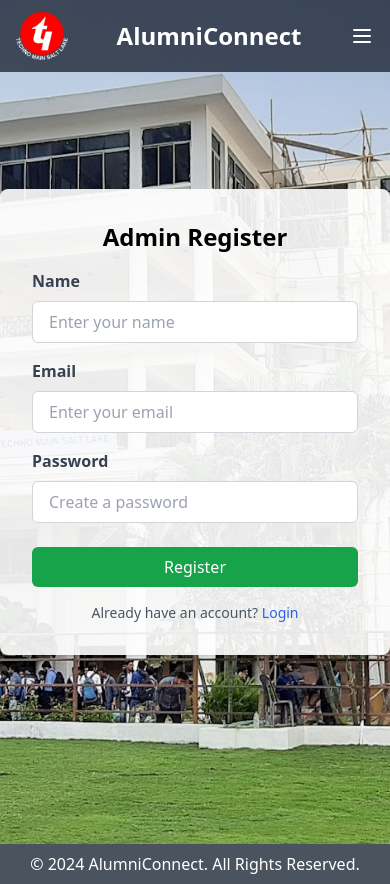
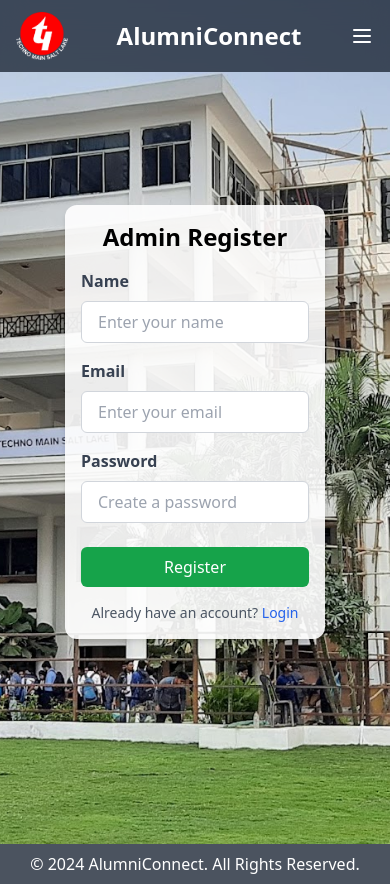
Before and after one commit to Adarsh-Agrahari/Alumini-Management-System, a React (Vite) app: page /adminregister in a window 390 px wide. Built offline with nearby package versions, Linux system fonts and the light colour scheme.

Commit message:
Update sm styling

```diff
--- a/src/pages/AdminLogin.jsx
+++ b/src/pages/AdminLogin.jsx
@@ -32,7 +32,7 @@ const AdminLogin = () => {
 				backgroundRepeat: "no-repeat",
 			}}
 		>
-			<div className="bg-white bg-opacity-90 shadow-md rounded-xl p-8 w-full max-w-md">
+			<div className="bg-white bg-opacity-90 shadow-md rounded-xl p-4 md:p-8 w-2/3 md:w-full max-w-md">
 				<h1 className="text-2xl font-bold mb-4 text-center">
 					Admin Login
 				</h1>
--- a/src/pages/AdminRegister.jsx
+++ b/src/pages/AdminRegister.jsx
@@ -33,7 +33,7 @@ const AdminRegister = () => {
 				backgroundRepeat: "no-repeat",
 			}}
 		>
-			<div className="bg-white bg-opacity-90 shadow-md rounded-lg p-8 w-full max-w-md">
+			<div className="bg-white bg-opacity-90 shadow-md rounded-xl p-4 md:p-8 w-2/3 md:w-full max-w-md">
 				<h1 className="text-2xl font-bold mb-4 text-center">
 					Admin Register
 				</h1>
--- a/src/pages/AluminiLogin.jsx
+++ b/src/pages/AluminiLogin.jsx
@@ -32,7 +32,7 @@ const AluminiLogin = () => {
 				backgroundRepeat: "no-repeat",
 			}}
 		>
-			<div className="bg-white bg-opacity-90 shadow-md rounded-xl p-8 w-full max-w-md">
+			<div className="bg-white bg-opacity-90 shadow-md rounded-xl p-4 md:p-8 w-2/3 md:w-full max-w-md">
 				<h1 className="text-2xl font-bold mb-4 text-center">
 					Alumini Login
 				</h1>
--- a/src/pages/AluminiRegister.jsx
+++ b/src/pages/AluminiRegister.jsx
@@ -33,7 +33,7 @@ const AluminiRegister = () => {
 				backgroundRepeat: "no-repeat",
 			}}
 		>
-			<div className="bg-white bg-opacity-90 shadow-md rounded-lg p-8 w-full max-w-md">
+			<div className="bg-white bg-opacity-90 shadow-md rounded-xl p-4 md:p-8 w-2/3 md:w-full max-w-md">
 				<h1 className="text-2xl font-bold mb-4 text-center">
 					Alumini Register
 				</h1>
```
